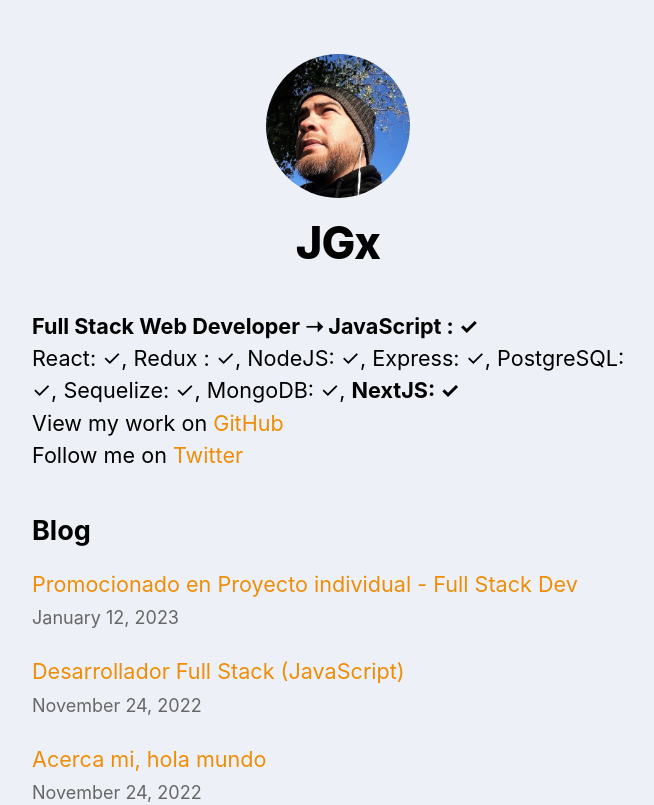
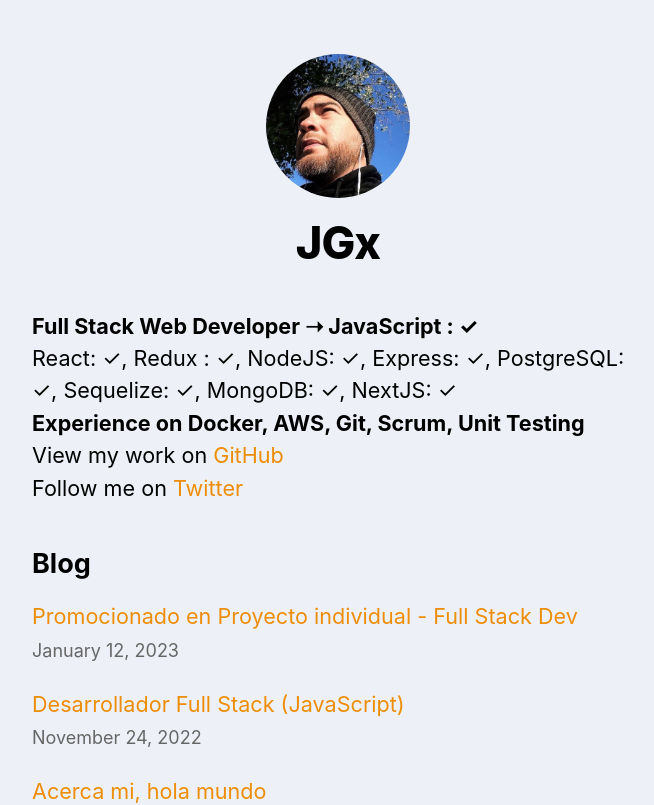
Before and after one commit to JoseGermanx/nextjs-blog, a Next.js app: page / in a window 1280 px wide. Shown: the top 805 px of the page, without its empty margins (302-956 px from the left). Built offline with nearby package versions, Linux system fonts and the light colour scheme.

Commit message:
Complemento de bio

```diff
--- a/pages/index.js
+++ b/pages/index.js
@@ -30,7 +30,9 @@ export default function Home({ allPostsData }) {
         <p><strong>Full Stack Web Developer ➝ JavaScript : ✓</strong>
         <br />
         React: ✓, Redux : ✓, NodeJS: ✓, Express: ✓, PostgreSQL: ✓, Sequelize:
-          ✓, MongoDB: ✓, <strong>NextJS: ✓</strong>
+          ✓, MongoDB: ✓, NextJS: ✓
+          <br />
+          <strong>Experience on Docker, AWS, Git, Scrum, Unit Testing</strong>
           <br />
           View my work on {""} <a href="https://github.com/josegermanx">GitHub</a>
           <br />
```
